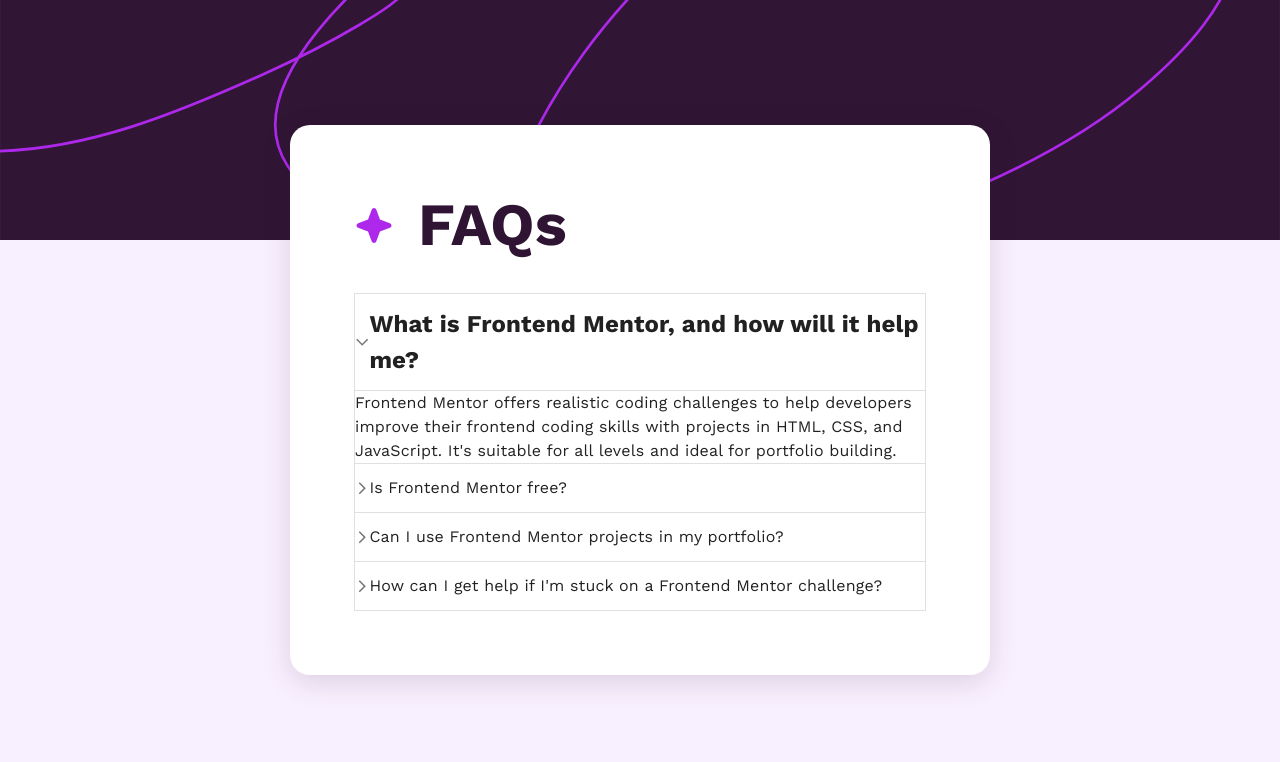
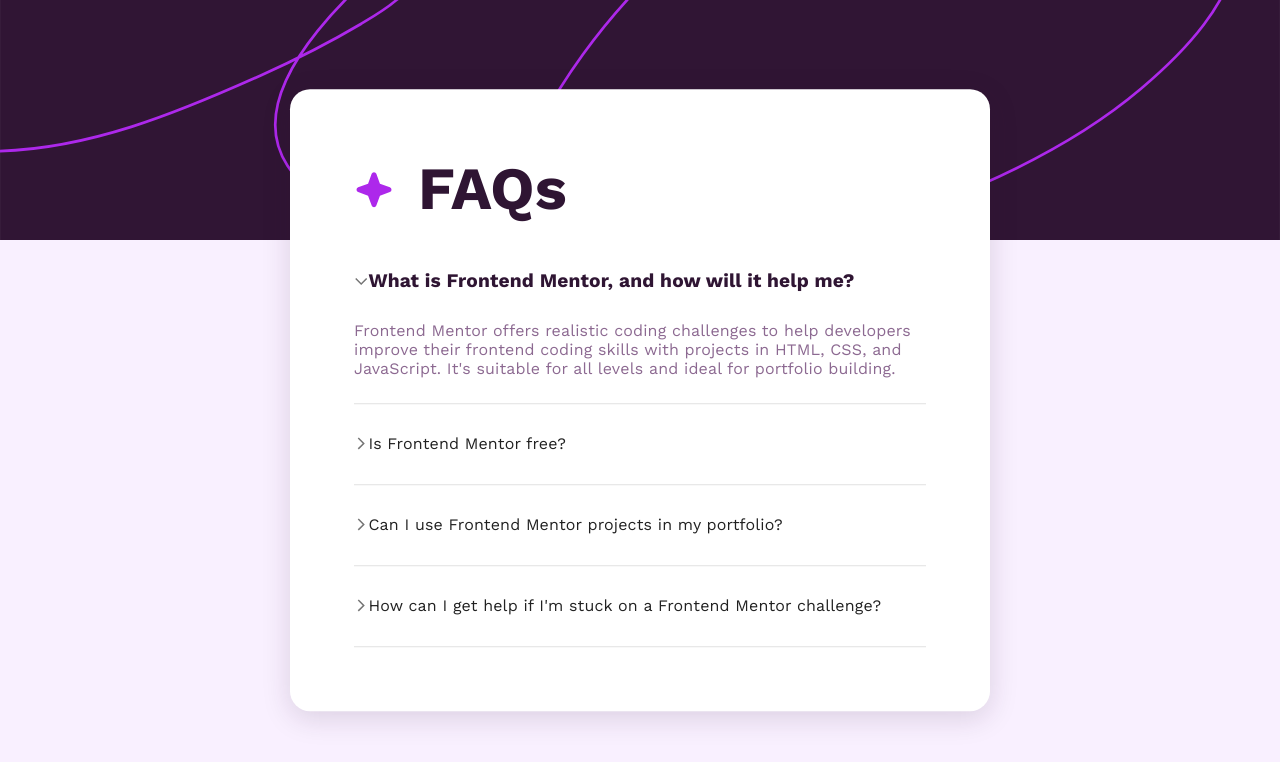
Before and after one commit to ensarokumus/fm-faq-accordion-main, a React (Vite) app: page / in a window 1280 px wide. Shown: the top 762 px of the page. Built offline with nearby package versions, Linux system fonts and the light colour scheme.

Commit message:
Style an accordion item

```diff
--- a/src/components/faqAccordion.jsx
+++ b/src/components/faqAccordion.jsx
@@ -9,20 +9,19 @@
 const Accordion = styled((props) => (
   <MuiAccordion disableGutters elevation={0} square {...props} />
 ))(({ theme }) => ({
-  border: `1px solid ${theme.palette.divider}`,
-  "&:not(:last-child)": {
-    borderBottom: 0,
-  },
+  borderBottom: `1px solid ${theme.palette.divider}`,
+  // "&:not(:last-child)": {
+  //   borderBottom: 0,
+  // },
   "&::before": {
     display: "none",
   },
-  // padding: '1rem'
 }));
 
 const AccordionSummary = styled((props) => (
   <MuiAccordionSummary
+    {...props}
     expandIcon={<ArrowForwardIosSharpIcon sx={{ fontSize: "0.9rem" }} />}
-    {...props}
   />
 ))(({ theme }) => ({
   // backgroundColor:
@@ -36,11 +35,13 @@
   "& .MuiAccordionSummary-content": {
     marginLeft: theme.spacing(1),
   },
+  marginTop: "1rem",
+  marginBottom: "1rem",
 }));
 
 const AccordionDetails = styled(MuiAccordionDetails)(({ theme }) => ({
-  padding: theme.spacing(2),
-  borderTop: "1px solid rgba(0, 0, 0, .125)",
+  paddingBottom: '1.5rem',
+  // borderTop: "1px solid rgba(0, 0, 0, .125)",
 }));
 
 export default function FaqAccordion() {
@@ -57,12 +58,24 @@
         onChange={handleChange("panel1")}
       >
         <AccordionSummary aria-controls="panel1d-content" id="panel1d-header">
-          <Typography variant="h7" component='h2'>
+          <Typography
+            variant="h2"
+            sx={{
+              fontSize: "1.2rem",
+              fontWeight: "900",
+              color: "hsl(292, 42%, 14%)",
+            }}
+          >
             What is Frontend Mentor, and how will it help me?
           </Typography>
         </AccordionSummary>
         <AccordionDetails>
-          <Typography>
+          <Typography variant="h2"
+            sx={{
+              fontSize: "1rem",
+              fontWeight: "300",
+              color: "hsl(292, 16%, 49%)",
+            }}>
             Frontend Mentor offers realistic coding challenges to help
             developers improve their frontend coding skills with projects in
             HTML, CSS, and JavaScript. It's suitable for all levels and ideal
```
